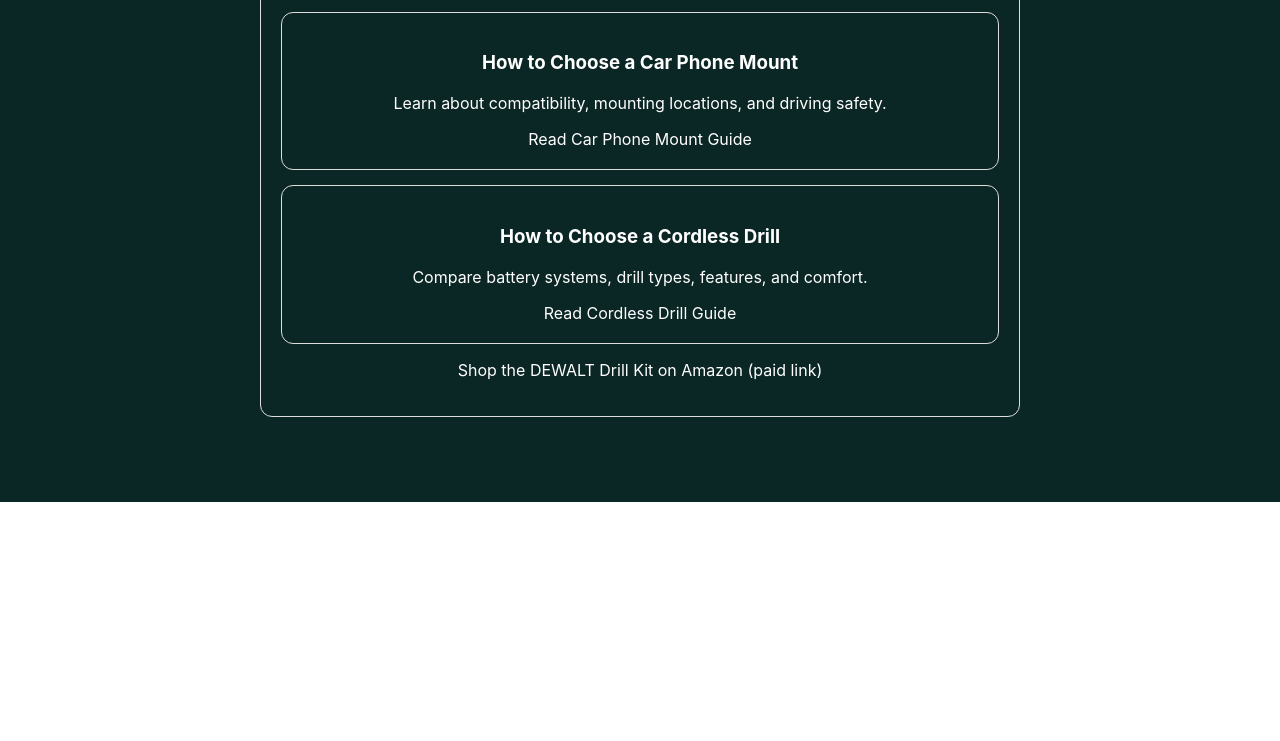
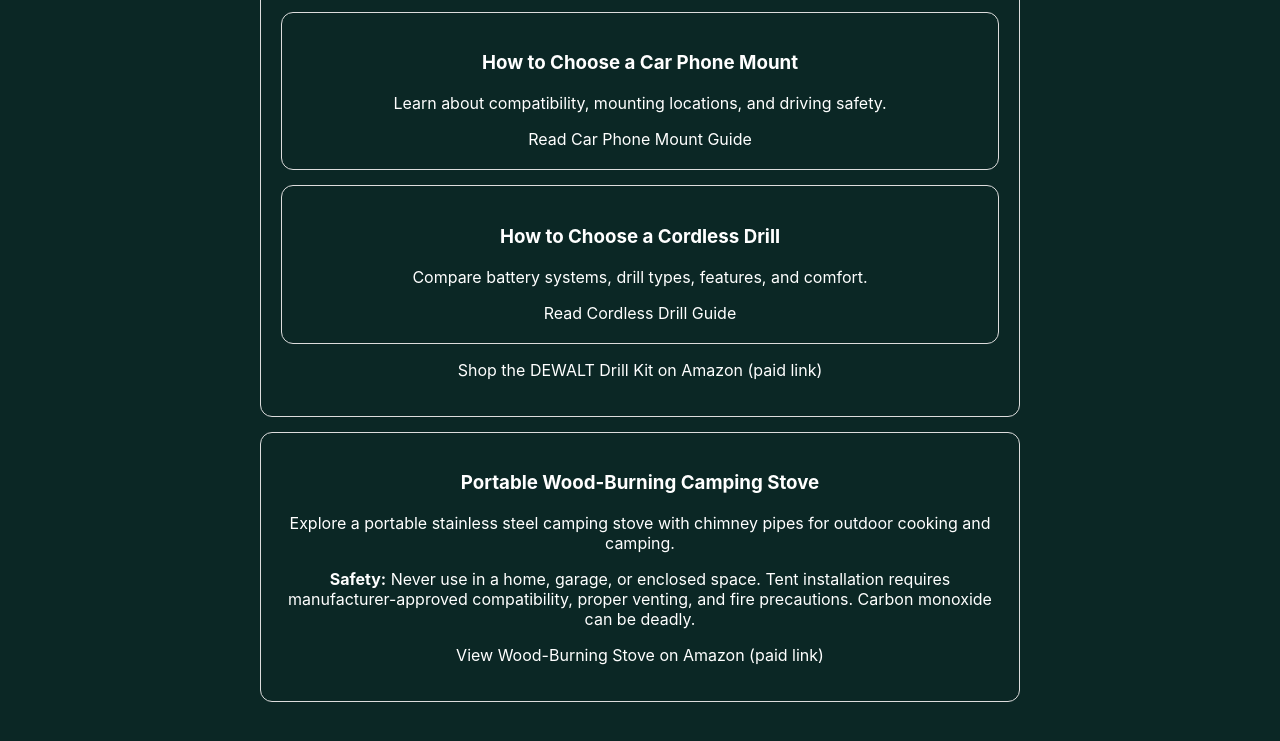
Before and after one commit to venturepilotdeals/venturepilotdeals.github.io, a plain HTML site: page index.html in a window 1280 px wide. Shown: the part 3262-4003 px from the top of the page. Before the commit the page ends 3764 px from the top, so only its background shows below. Drawn offline with Linux system fonts and the light colour scheme; a script that the page names is missing.

Commit message:
Update index.html

```diff
--- a/index.html
+++ b/index.html
@@ -28,6 +28,13 @@
 </article>
  <p><a href="https://link.amazon/B09eiIofN" target="_blank" rel="sponsored noopener">Shop the DEWALT Drill Kit on Amazon (paid link)</a></p>
   </article>
+<article style="padding:20px;border:1px solid #ddd;border-radius:12px;margin-top:15px;">
+  <h3>Portable Wood-Burning Camping Stove</h3>
+  <p>Explore a portable stainless steel camping stove with chimney pipes for outdoor cooking and camping.</p>
+  <p><strong>Safety:</strong> Never use in a home, garage, or enclosed space. Tent installation requires manufacturer-approved compatibility, proper venting, and fire precautions. Carbon monoxide can be deadly.</p>
+  <p><a href="https://link.amazon/B0aTuECpF" target="_blank" rel="sponsored noopener">View Wood-Burning Stove on Amazon (paid link)</a></p>
+</article>
+
 </section>
 </footer>
 </body></html>
```
